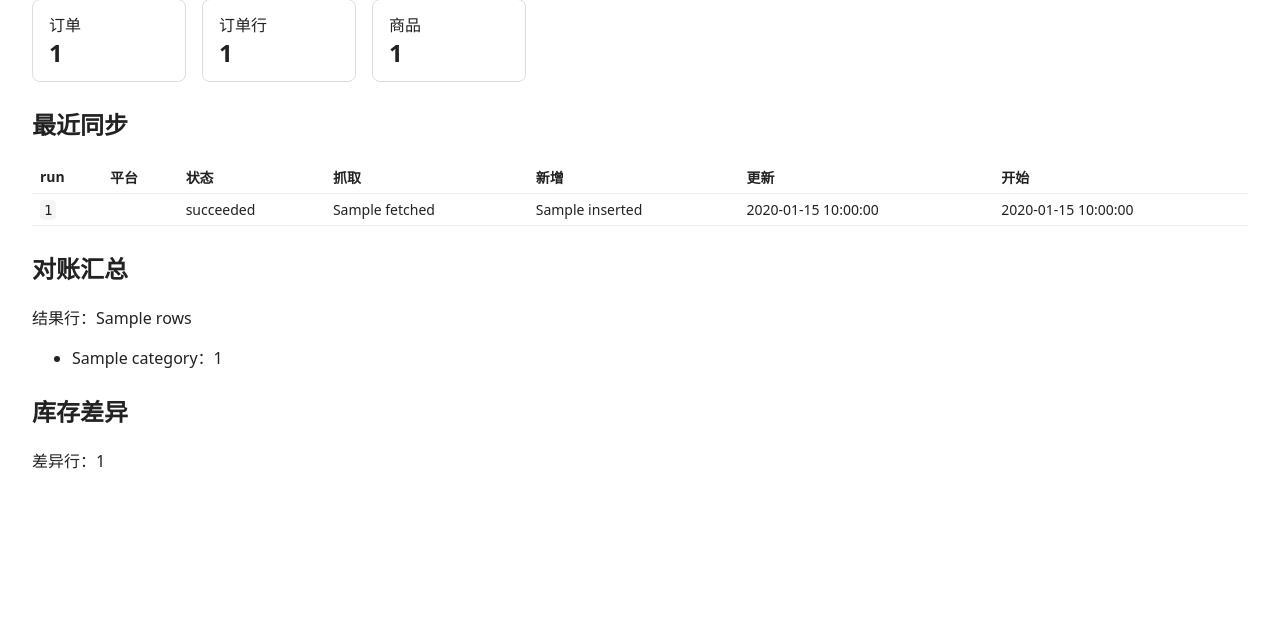
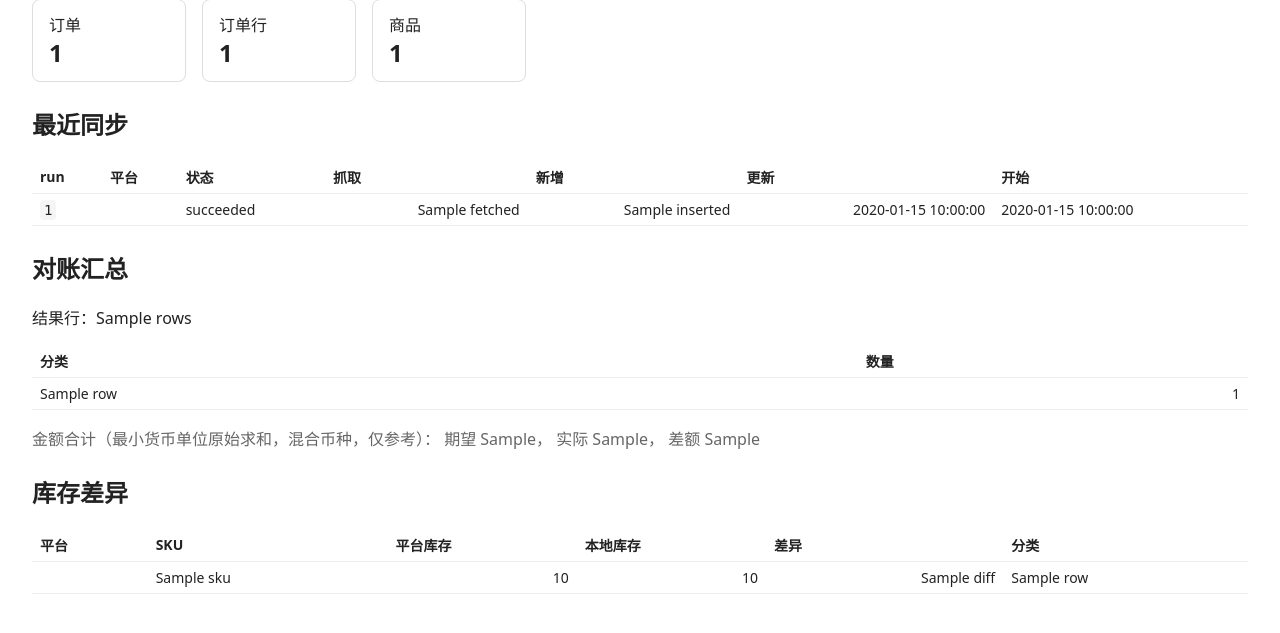
Before and after one commit to kuku9-sama/ecom-ops-tools, a FastAPI app: template src/ecommerce/api/templates/index.html in a window 1280 px wide. Shown: the part 135-768 px from the top of the page. Run offline with FastAPI, Linux system fonts and the light colour scheme; the template is opened without the code that fills it: most values are stand-ins (such as "Sample title", 1, 10 or a date in 2020).

Commit message:
feat: 增强本地看板展示

```diff
--- a/src/ecommerce/api/app.py
+++ b/src/ecommerce/api/app.py
@@ -16,6 +16,25 @@ app = FastAPI(
     description="只读本地 SQLite 和 outputs；平台数据以平台为准。",
 )
 templates = Jinja2Templates(directory=str(Path(__file__).parent / "templates"))
+
+CATEGORY_LABELS = {
+    "matched": "已匹配",
+    "amount_mismatch": "金额不符",
+    "refund_mismatch": "退款不符",
+    "fx_missing": "缺汇率",
+    "fx_or_rounding_diff": "汇率或舍入差异",
+    "duplicate_bill": "重复账单",
+    "multiple_bills_for_line": "同一行多账单",
+    "bill_inconsistent": "账单内部不一致",
+    "missing_order": "缺订单",
+    "orphan_bill": "孤立账单",
+    "aggregated_bill": "聚合账单（订单级兜底）",
+}
+
+INVENTORY_LABELS = {
+    "mismatch": "库存不一致",
+    "missing_locally": "本地缺失",
+}
 
 
 def get_conn():
@@ -89,6 +108,28 @@ def index(
     order_count = conn.execute("SELECT COUNT(*) FROM orders").fetchone()[0]
     line_count = conn.execute("SELECT COUNT(*) FROM order_lines").fetchone()[0]
     product_count = conn.execute("SELECT COUNT(*) FROM products").fetchone()[0]
+
+    recon = _load_summary()
+    recon_rows = []
+    if recon:
+        recon_rows = sorted(
+            (
+                {
+                    "key": key,
+                    "label": CATEGORY_LABELS.get(key, key),
+                    "count": count,
+                }
+                for key, count in recon["counts"].items()
+            ),
+            key=lambda row: (row["key"] == "matched", -row["count"], row["key"]),
+        )
+
+    inventory_rows = _load_inventory_rows()
+    for row in inventory_rows:
+        row["category_label"] = INVENTORY_LABELS.get(
+            row["category"], row["category"]
+        )
+
     return templates.TemplateResponse(
         request=request,
         name="index.html",
@@ -97,7 +138,8 @@ def index(
             "line_count": line_count,
             "product_count": product_count,
             "runs": SyncRepository(conn).recent_runs(5),
-            "recon": _load_summary(),
-            "inventory_count": len(_load_inventory_rows()),
+            "recon": recon,
+            "recon_rows": recon_rows,
+            "inventory_rows": inventory_rows,
         },
     )
--- a/src/ecommerce/api/templates/index.html
+++ b/src/ecommerce/api/templates/index.html
@@ -14,6 +14,8 @@
     th, td { border-bottom: 1px solid #eee; padding: 6px 8px; text-align: left; font-size: 14px; }
     section { margin-top: 24px; }
     code { background: #f5f5f5; padding: 2px 4px; border-radius: 4px; }
+    tr.failed td { color: #b00020; }
+    td.num { text-align: right; }
   </style>
 </head>
 <body>
@@ -30,15 +32,15 @@
     <h2>最近同步</h2>
     {% if runs %}
     <table>
-      <tr><th>run</th><th>平台</th><th>状态</th><th>抓取</th><th>新增</th><th>更新</th><th>开始</th></tr>
+      <tr><th>run</th><th>平台</th><th>状态</th><th class="num">抓取</th><th class="num">新增</th><th class="num">更新</th><th>开始</th></tr>
       {% for run in runs %}
-      <tr>
+      <tr class="{{ 'failed' if run.status == 'failed' else '' }}">
         <td><code>{{ run.run_id[:8] }}</code></td>
         <td>{{ run.platform }}</td>
         <td>{{ run.status }}</td>
-        <td>{{ run.fetched }}</td>
-        <td>{{ run.inserted }}</td>
-        <td>{{ run.updated }}</td>
+        <td class="num">{{ run.fetched }}</td>
+        <td class="num">{{ run.inserted }}</td>
+        <td class="num">{{ run.updated }}</td>
         <td>{{ run.started_at }}</td>
       </tr>
       {% endfor %}
@@ -52,11 +54,18 @@
     <h2>对账汇总</h2>
     {% if recon %}
     <p>结果行：{{ recon.rows }}</p>
-    <ul>
-      {% for category, count in recon.counts.items() %}
-      <li>{{ category }}：{{ count }}</li>
+    <table>
+      <tr><th>分类</th><th class="num">数量</th></tr>
+      {% for row in recon_rows %}
+      <tr><td>{{ row.label }}</td><td class="num">{{ row.count }}</td></tr>
       {% endfor %}
-    </ul>
+    </table>
+    <p class="muted">
+      金额合计（最小货币单位原始求和，混合币种，仅参考）：
+      期望 {{ recon.totals.expected_minor }}，
+      实际 {{ recon.totals.actual_minor }}，
+      差额 {{ recon.totals.diff_minor }}
+    </p>
     {% else %}
     <p class="muted">暂无对账结果。先跑 <code>ecommerce.cli reconcile</code>。</p>
     {% endif %}
@@ -64,8 +73,20 @@
 
   <section>
     <h2>库存差异</h2>
-    {% if inventory_count %}
-    <p>差异行：{{ inventory_count }}</p>
+    {% if inventory_rows %}
+    <table>
+      <tr><th>平台</th><th>SKU</th><th class="num">平台库存</th><th class="num">本地库存</th><th class="num">差异</th><th>分类</th></tr>
+      {% for row in inventory_rows %}
+      <tr>
+        <td>{{ row.platform }}</td>
+        <td>{{ row.sku }}</td>
+        <td class="num">{{ row.platform_stock }}</td>
+        <td class="num">{{ row.local_stock or "—" }}</td>
+        <td class="num">{{ row.diff or "—" }}</td>
+        <td>{{ row.category_label }}</td>
+      </tr>
+      {% endfor %}
+    </table>
     {% else %}
     <p class="muted">暂无库存差异。先跑 <code>ecommerce.cli inventory</code>。</p>
     {% endif %}
```
